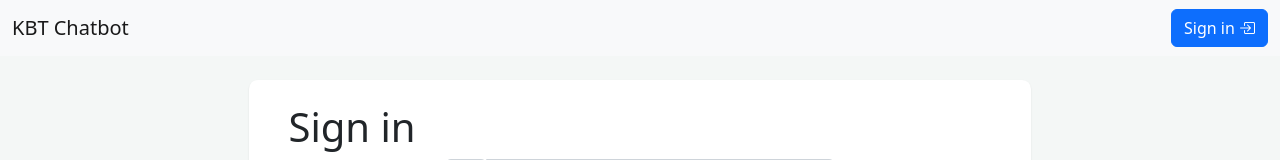
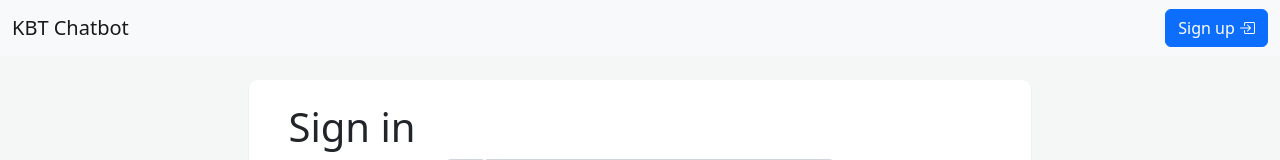
Before and after one commit to leegrash/kbt-chat-app, a Vue app in the folder web-application/client/: page /login in a window 1280 px wide. Shown: the top 160 px of the page. Built offline with nearby package versions, Linux system fonts and the light colour scheme.

Commit message:
conditional sign up/in text in nav-btn

```diff
--- a/web-application/client/src/App.vue
+++ b/web-application/client/src/App.vue
@@ -12,7 +12,8 @@
                   <a href="#" class="nav-item nav-link active">Chatbot 3</a>
               </div>
               <div v-if="!$store.state.authenticated" class="navbar-nav ms-auto">
-                  <button type="button" class="btn btn-primary" @click="redirect('/login')">Sign in <i class="bi bi-box-arrow-in-right"></i></button>
+                  <button v-if="isSigninRoute()" type="button" class="btn btn-primary" @click="redirect('/signup')">Sign up <i class="bi bi-box-arrow-in-right"></i></button>
+                  <button v-if="!isSigninRoute()" type="button" class="btn btn-primary" @click="redirect('/login')">Sign in <i class="bi bi-box-arrow-in-right"></i></button>
               </div>
               <div v-if="$store.state.authenticated" class="navbar-nav ms-auto">
                   <button type="button" class="btn btn-danger" @click="signOut()">Sign out <i class="bi bi-box-arrow-left"></i></button>
@@ -52,6 +53,9 @@ export default {
       console.log("Signed out");
       this.$router.push("/login");
     },
+    isSigninRoute() {
+      return this.$route.path === "/login";
+    },
   },
 };
 </script>
```
